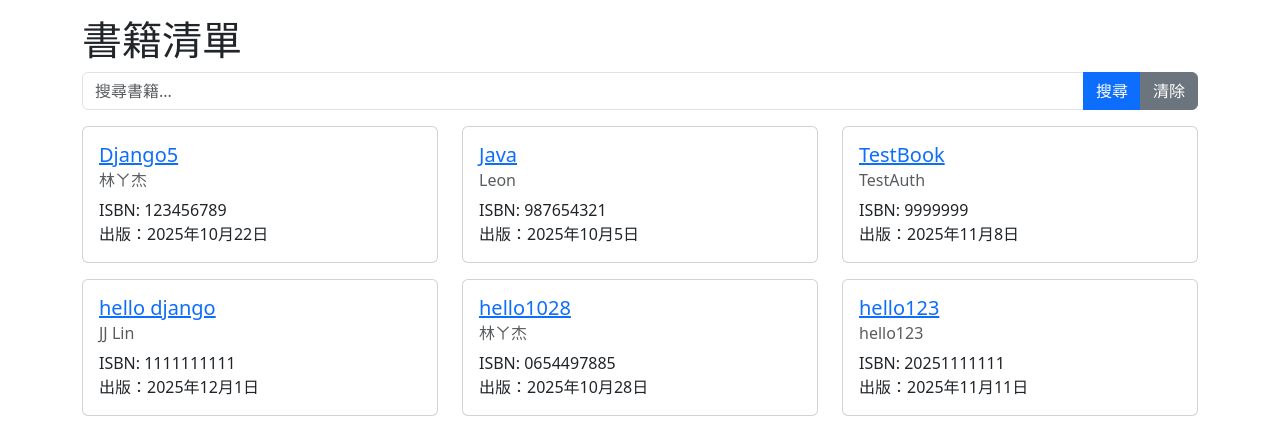
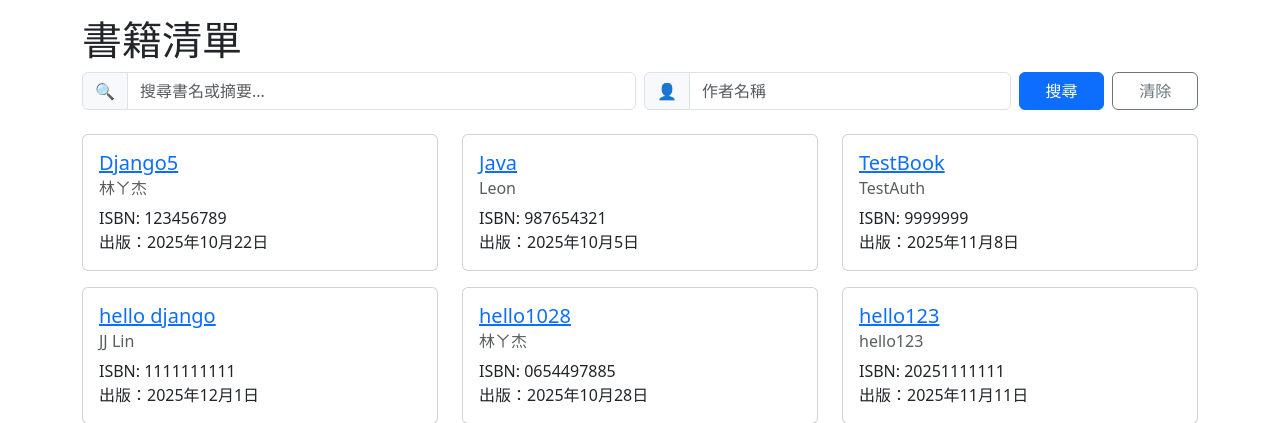
Before and after one commit to leonjyentub/expert-chainsaw, a Django app: page / in a window 1280 px wide. Shown: the part 56-479 px from the top of the page. Run offline with Django 5.2, Linux system fonts and the light colour scheme; data comes from the database, SQL or seed files in the repository.

Commit message:
Refactor book search form layout and add clear button functionality

```diff
--- a/templates/book_list.html
+++ b/templates/book_list.html
@@ -2,14 +2,33 @@
 {% block title %}書籍清單{% endblock %}
 {% block content %}
   <h1>書籍清單</h1>
-  <div class="mb-3"> <!-- search text input and submit button inside a form-->
-    <form method="get" action="{% url 'book_search' %}">
-      <div class="input-group">
-        <input type="text" name="q" class="form-control" placeholder="搜尋書籍..." value="{{ query|default:'' }}">
-        <button class="btn btn-primary" type="submit">搜尋</button>
-        <input type="reset" class="btn btn-secondary" value="清除" onclick="window.location.href='{% url 'book_list' %}'">
+  <div class="mb-4">
+    <form method="get" action="{% url 'book_search' %}" class="row g-2 align-items-center">
+      <div class="col-12 col-md-6">
+        <label for="q" class="visually-hidden">搜尋書籍</label>
+        <div class="input-group">
+          <span class="input-group-text" id="search-addon">🔍</span>
+          <input type="search" id="q" name="q" class="form-control" placeholder="搜尋書名或摘要..." aria-label="搜尋書籍" aria-describedby="search-addon" value="{{ query|default:'' }}">
+        </div>
+      </div>
+      <div class="col-12 col-md-4">
+        <label for="author" class="visually-hidden">作者</label>
+        <div class="input-group">
+          <span class="input-group-text">👤</span>
+          <input type="text" id="author" name="author" class="form-control" placeholder="作者名稱" aria-label="作者" value="{{ author|default:'' }}">
+        </div>
+      </div>
+      <div class="col-12 col-md-2 d-flex gap-2">
+        <button type="submit" class="btn btn-primary w-100">搜尋</button>
+        <button type="button" class="btn btn-outline-secondary w-100" onclick="clearSearch()">清除</button>
       </div>
     </form>
+    <script>
+      function clearSearch(){
+        // redirect to the base book list to remove any query params
+        window.location.href = "{% url 'book_list' %}";
+      }
+    </script>
   </div>
   <div class="row">
     {% for book in books %}
```
